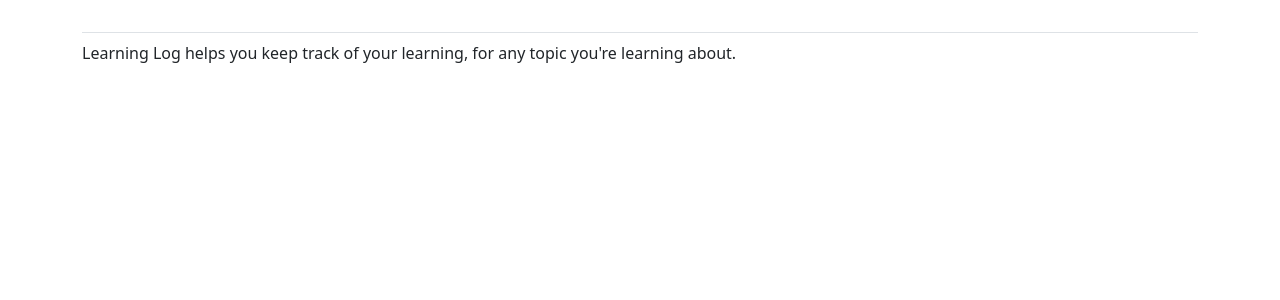
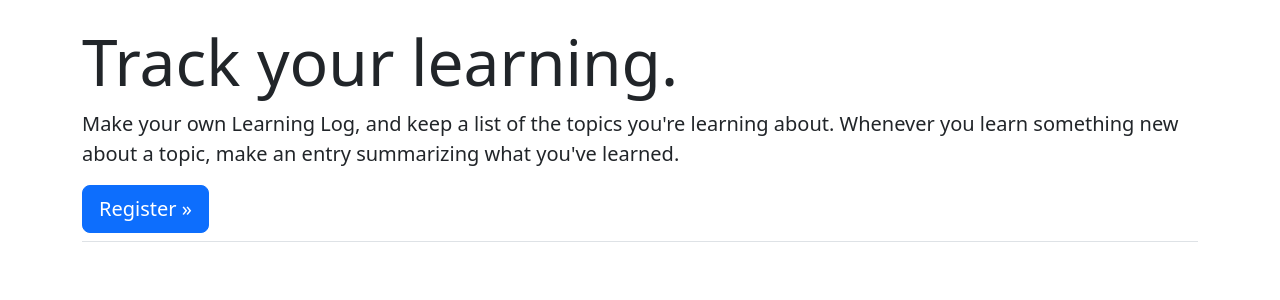
Before and after one commit to enescatagan/learning_log, a Django app: page / in a window 1280 px wide. Shown: the part 58-358 px from the top of the page. Run offline with Django 4.2, Linux system fonts and the light colour scheme; some libraries are stand-ins or nearby versions.

Commit message:
Style; home page with jumbotron

```diff
--- a/learning_logs/templates/learning_logs/index.html
+++ b/learning_logs/templates/learning_logs/index.html
@@ -1,6 +1,15 @@
 {% extends "learning_logs/base.html" %}
 
-{% block content %}
-<p>Learning Log helps you keep track of your learning,
-    for any topic you're learning about.</p>
-{% endblock content %}
+{% block page_header %}
+<div class="jumbotron">
+    <h1 class="display-3">Track your learning.</h1>
+
+    <p class="lead">
+        Make your own Learning Log, and keep a list of the
+        topics you're learning about. Whenever you learn something new
+        about a topic, make an entry summarizing what you've learned.
+    </p>
+
+    <a class="btn btn-lg btn-primary" href="{% url 'users:register' %}" role="button">Register &raquo;</a>
+</div>
+{% endblock page_header %}
```
